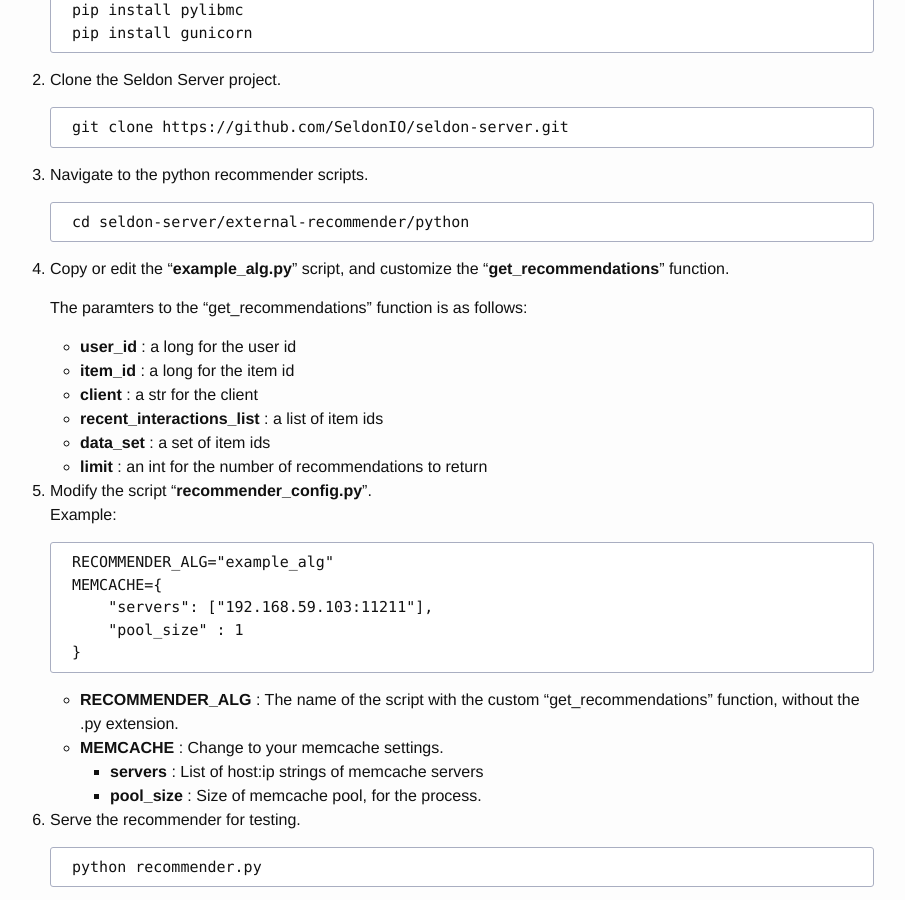
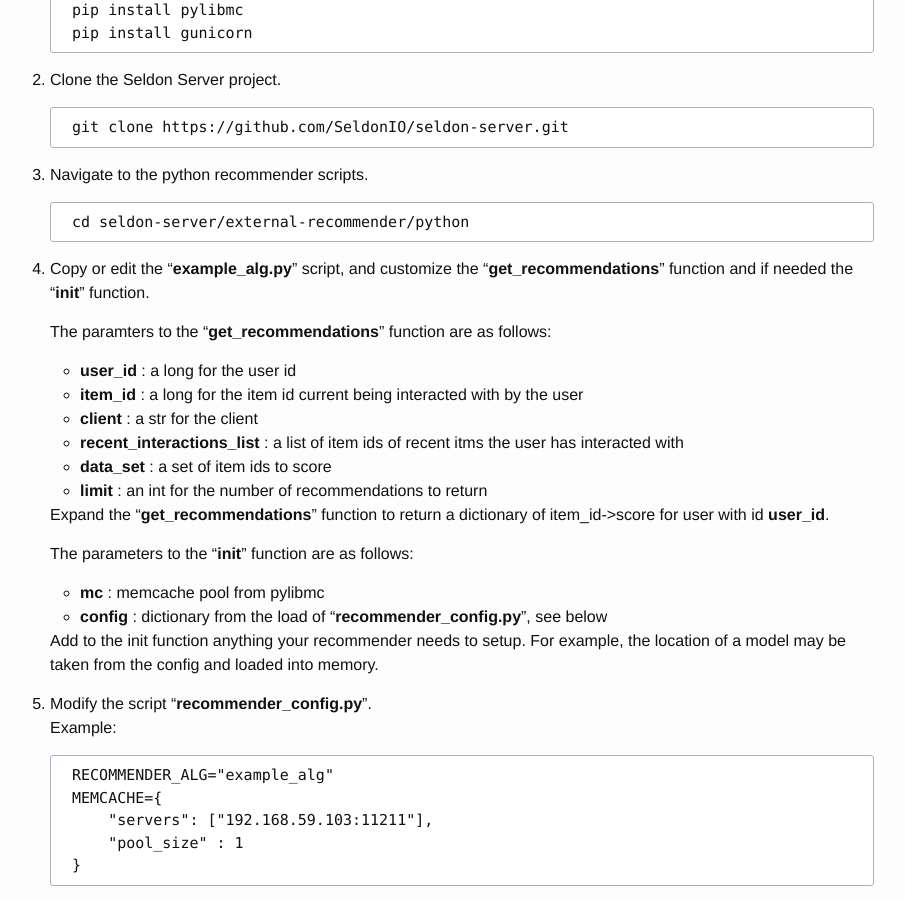
Before and after one commit to SeldonIO/seldonio.github.com, a Jekyll site: the page built from external-algorithms.md, in a window 1280 px wide and 900 px high, scrolled down 416 px. Shown: the whole window, without its empty margins (193-1098 px from the left). Built offline with Jekyll 4.4.1, drawn with Linux system fonts in a browser that asks for light colours.

Commit message:
add init function to external recommender

```diff
--- a/external-algorithms.md
+++ b/external-algorithms.md
@@ -28,16 +28,25 @@ To use this recommender, follow these steps:
 
         cd seldon-server/external-recommender/python
 
-1. Copy or edit the "**example_alg.py**" script, and customize the "**get_recommendations**" function.
+1. Copy or edit the "**example_alg.py**" script, and customize the "**get_recommendations**" function and if needed the "**init**" function.
 
-    The paramters to the "get_recommendations" function is as follows:
+    The paramters to the "**get_recommendations**" function are as follows:
 
     * **user_id** : a long for the user id
-    * **item_id** : a long for the item id
+    * **item_id** : a long for the item id current being interacted with by the user
     * **client** : a str for the client
-    * **recent_interactions_list** : a list of item ids
-    * **data_set** : a set of item ids
+    * **recent_interactions_list** : a list of item ids of recent itms the user has interacted with
+    * **data_set** : a set of item ids to score
     * **limit** : an int for the number of recommendations to return
+
+    Expand the "**get_recommendations**" function to return a dictionary of item_id->score for user with id **user_id**.
+
+    The parameters to the "**init**" function are as follows:
+
+    * **mc** : memcache pool from pylibmc
+    * **config** : dictionary from the load of "**recommender_config.py**", see below
+
+    Add to the init function anything your recommender needs to setup. For example, the location of a model may be taken from the config and loaded into memory.
 
 1. Modify the script "**recommender_config.py**".
     Example:
```
